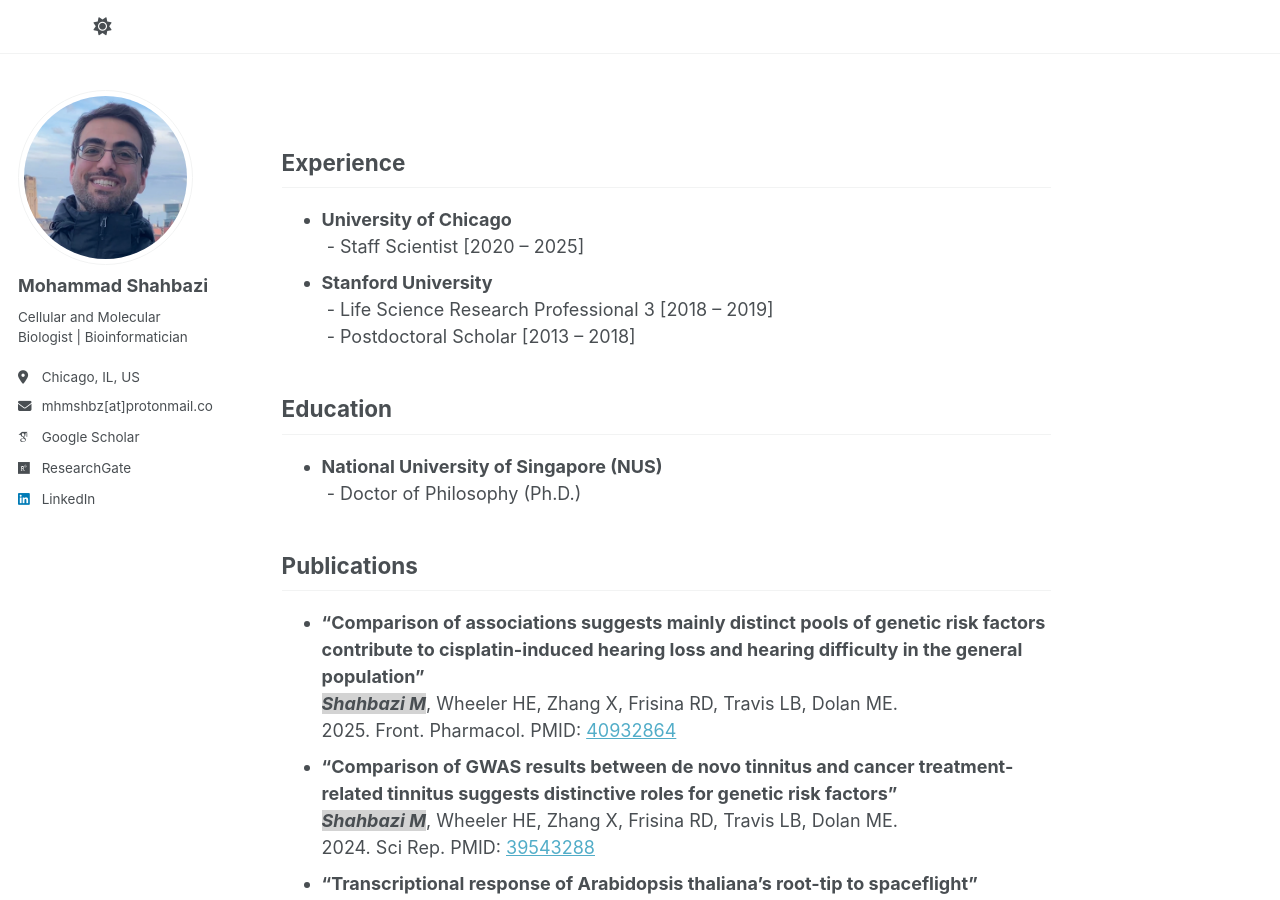
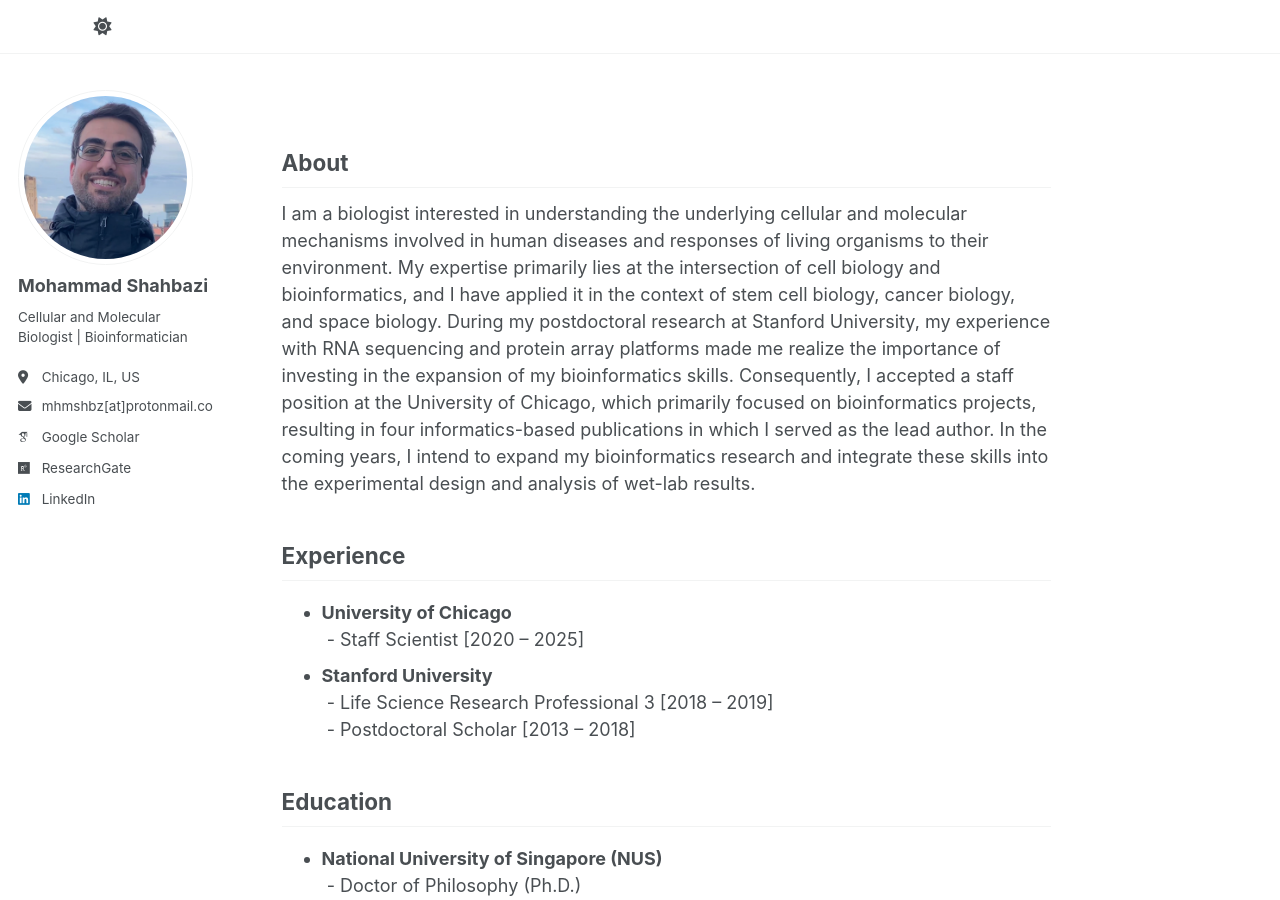
Before and after one commit to shahbazi-m/shahbazi-m.github.io, a Jekyll site: the page built from _pages/about.md, in a window 1280 px wide and 900 px high. Built offline with Jekyll 4.4.1, drawn with Linux system fonts in a browser that asks for light colours; some web fonts are replaced; a script that is not in the unit is left out.

Commit message:
Update about.md

```diff
--- a/_pages/about.md
+++ b/_pages/about.md
@@ -6,6 +6,9 @@ redirect_from:
   - /about/
   - /about.html
 ---
+About
+------
+I am a biologist interested in understanding the underlying cellular and molecular mechanisms involved in human diseases and responses of living organisms to their environment. My expertise primarily lies at the intersection of cell biology and bioinformatics, and I have applied it in the context of stem cell biology, cancer biology, and space biology. During my postdoctoral research at Stanford University, my experience with RNA sequencing and protein array platforms made me realize the importance of investing in the expansion of my bioinformatics skills. Consequently, I accepted a staff position at the University of Chicago, which primarily focused on bioinformatics projects, resulting in four informatics-based publications in which I served as the lead author. In the coming years, I intend to expand my bioinformatics research and integrate these skills into the experimental design and analysis of wet-lab results.
 
 Experience
 ------
```
